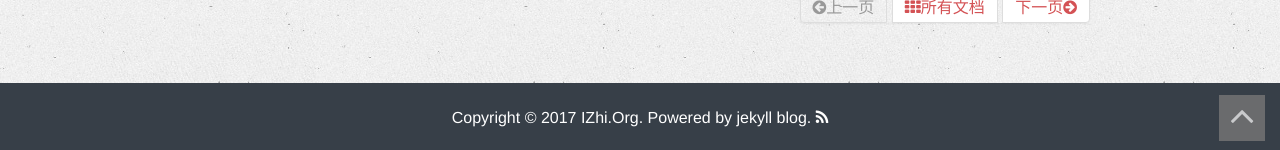
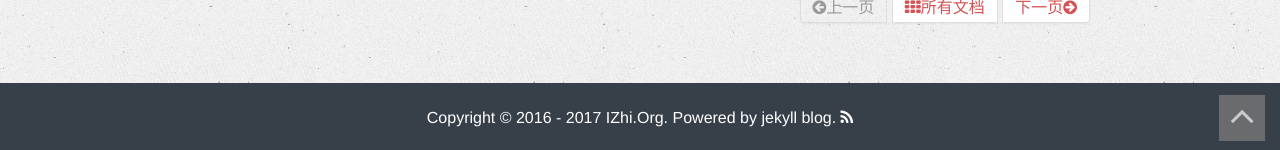
Before and after one commit to zhizheng/zhizheng.github.io, a Jekyll site: the page built from index.html, in a window 1280 px wide and 900 px high, scrolled down 6055 px. Shown: the part 747-897 px from the top of the window. Built offline with Jekyll 4.4.1, drawn with Linux system fonts in a browser that asks for light colours; the list of posts is cut into pages by our own code.

Commit message:
Update site

```diff
--- a/_includes/themes/twitter/default.html
+++ b/_includes/themes/twitter/default.html
@@ -67,7 +67,7 @@
 	<div class="footer">
 		<div class="container">
 			<div class="row">
-				<p class="copyright text-center">Copyright &copy; {{ 'now' | date: "%Y" }} {{ site.author.name }}. Powered by <a href="https://github.com/enml/blog/tree/jekyll-blog" target="_blank" rel="nofollow noopener noreferrer">jekyll blog</a>.&nbsp;<a href="{{ BASE_PATH }}/rss.xml" title="订阅"><i class="fa fa-rss"></i></a>
+				<p class="copyright text-center">Copyright &copy; 2016 - {{ 'now' | date: "%Y" }} {{ site.author.name }}. Powered by <a href="https://github.com/enml/blog/tree/jekyll-blog" target="_blank" rel="nofollow noopener noreferrer">jekyll blog</a>.&nbsp;<a href="{{ BASE_PATH }}/rss.xml" title="订阅"><i class="fa fa-rss"></i></a>
 				</p>
 			</div>
 		</div>
```
